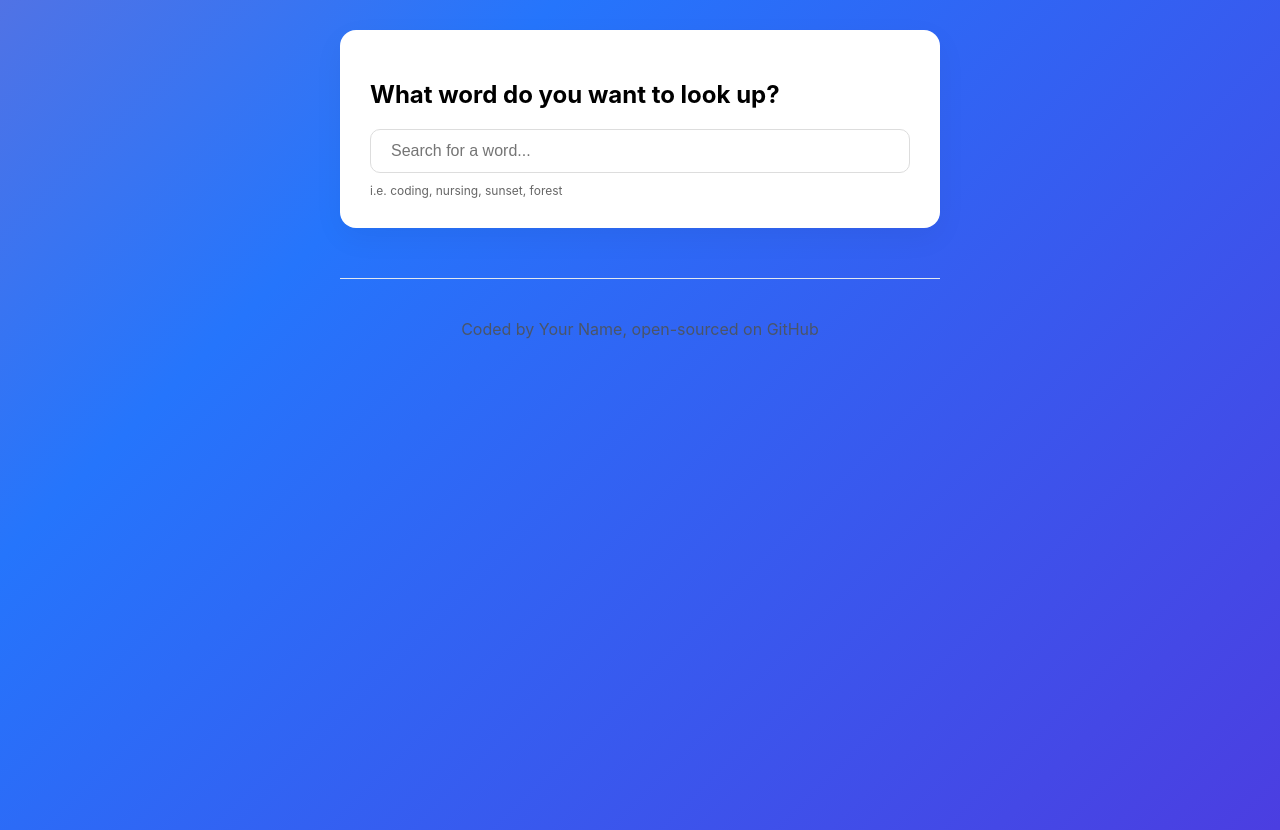
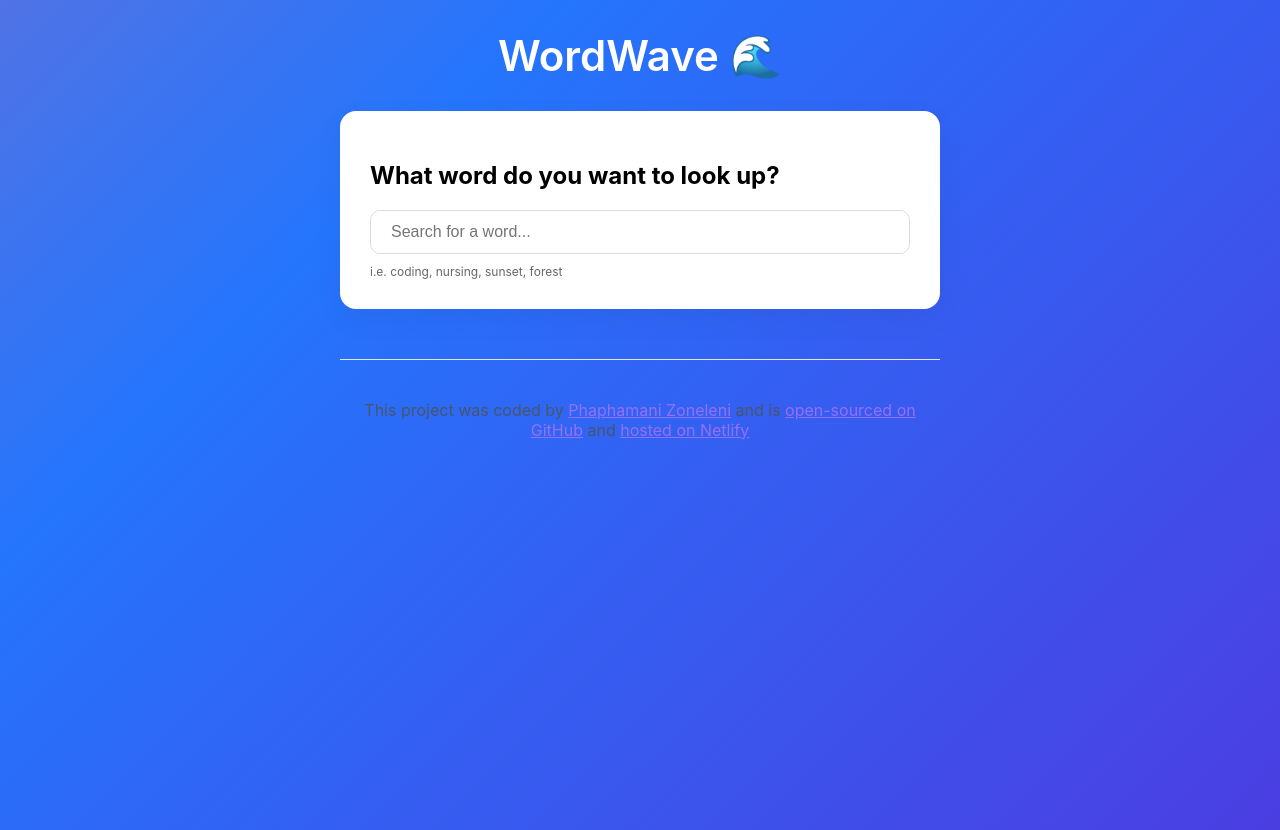
Before and after one commit to Wallflower65/Dictionary, a React (Create React App) app in the folder my-dictionary-app/: page / in a window 1280 px wide. Built offline with nearby package versions, Linux system fonts and the light colour scheme.

Commit message:
Updated code

```diff
--- a/my-dictionary-app/src/App.css
+++ b/my-dictionary-app/src/App.css
@@ -1,3 +1,9 @@
+.app-title {
+  text-align: center;
+  color: white;
+  font-size: 42px;
+  font-weight: 600;
+}
 body {
   margin: 0;
   min-height: 100vh;
--- a/my-dictionary-app/src/App.js
+++ b/my-dictionary-app/src/App.js
@@ -6,7 +6,7 @@
 <div className="App">
 <div className="container">
 <header className="App-header">
-{/* We removed the <img> tag that was looking for 'logo' here */}
+  <h1 className="app-title">WordWave 🌊</h1>
 </header>
 <main>
 <Dictionary />
--- a/my-dictionary-app/src/Dictionary.js
+++ b/my-dictionary-app/src/Dictionary.js
@@ -51,9 +51,32 @@
 </section>
 <Results results={results} />
 <Photos photos={photos} />
-<footer className="footer">
-Coded by Your Name, open-sourced on GitHub
-</footer>
+<footer>
+          This project was coded by{" "}
+          <a
+            href="https://github.com/Wallflower65"
+            target="_blank"
+            rel="noopener noreferrer"
+          >
+            Phaphamani Zoneleni
+          </a>{" "}
+          and is{" "}
+          <a
+            href="https://github.com/Wallflower65/Dictionary"
+            target="_blank"
+            rel="noopener noreferrer"
+          >
+            open-sourced on GitHub
+          </a>{" "}
+          and{" "}
+          <a
+            href="https://weather-react-phaphamani.netlify.app/"
+            target="_blank"
+            rel="noopener noreferrer"
+          >
+            hosted on Netlify
+          </a>
+        </footer>
 </div>
 );
 }
```
